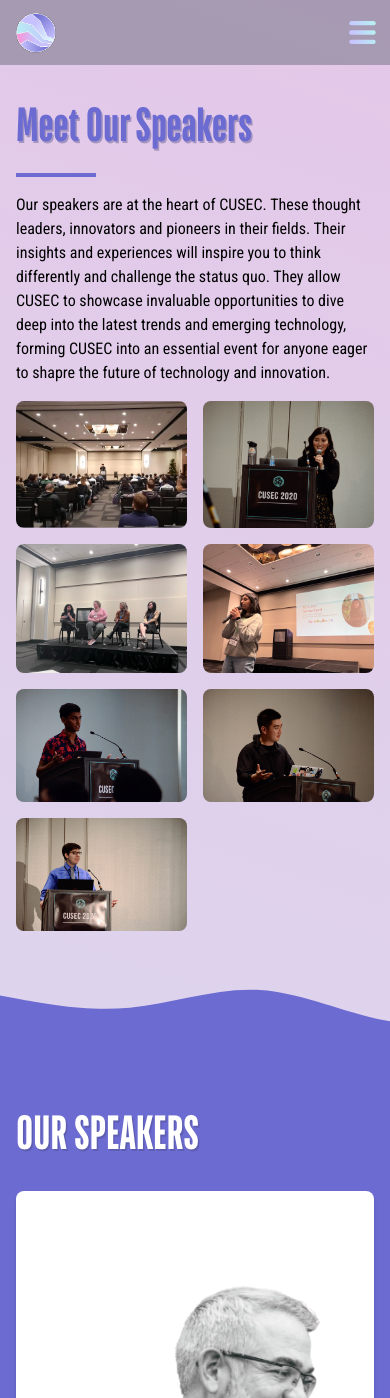
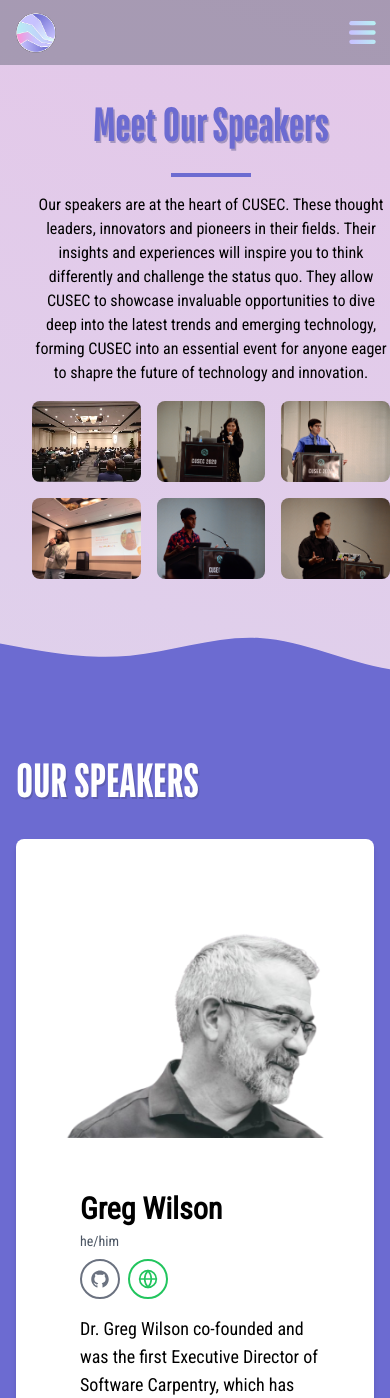
Before and after one commit to cusec/2025, a Next.js app: page /speakers in a window 390 px wide. Shown: the top 1398 px of the page. Built offline with nearby package versions, Linux system fonts and the light colour scheme.

Commit message:
style: improve layout and responsiveness of speaker section

```diff
--- a/components/Speakers/SpeakerHero.tsx
+++ b/components/Speakers/SpeakerHero.tsx
@@ -2,22 +2,22 @@ import React from 'react';
 
 const SpeakerHero = () => {
   return (
-    <div className="relative">
-        <div className="relative z-10">
-          <div className="speaker-hero py-8">
-            <div className="container mx-auto px-4 lg:px-8">
-            <div className="max-w-7xl mx-auto">
-            <h1 className="text-5xl md:text-8xl lg:text-10xl font-bold purpleText mb-4 md:mb-6 leading-tight">
+    <div className="relative py-8">
+      <div className="container mx-auto px-4 lg:px-8 flex justify-center">
+        <div className="max-w-8xl mx-auto flex flex-col md:flex-row justify-center mt-15">
+          <div className="w-full md:w-1/2 xl:w-1/3 text-center md:text-left mx-4 md:mx-8 xl:mx-12 md:mb-0">
+            <h1 className="text-5xl md:text-7xl lg:text-7xl font-bold purpleText mb-4 md:mb-6 leading-tight">
               Meet Our Speakers
             </h1>
-            <div className="h-1 w-20 bg-[#6C6BD1] mb-4 md:mb-6"></div>
+            <div className="h-1 w-20 bg-[#6C6BD1] mb-4 md:mb-6 mx-auto"></div>
             <p className="md:text-lg mb-4 md:mb-6 text-dark-blue RobotoText">
               Our speakers are at the heart of CUSEC. These thought leaders, innovators and pioneers in their fields.
               Their insights and experiences will inspire you to think differently and challenge the status quo.
               They allow CUSEC to showcase invaluable opportunities to dive deep into the latest trends and emerging technology,
               forming CUSEC into an essential event for anyone eager to shapre the future of technology and innovation.
             </p>
-            <div className="grid grid-cols-2 md:grid-cols-3 lg:grid-cols-4 gap-4 justify-items-center">
+          </div>
+          <div className="grid grid-cols-3 gap-4 w-full md:w-1/2 xl:w-2/3 mx-4 md:mx-8 xl:mx-12 md:mt-0">
             <div className="aspect-w-1 aspect-h-1">
               <img
                 src="/images/speakers/carousel/carousel1.webp"
@@ -36,7 +36,7 @@ const SpeakerHero = () => {
             </div>
             <div className="aspect-w-1 aspect-h-1">
               <img
-                    src="/images/speakers/carousel/carousel3.jpeg"
+                src="/images/speakers/carousel/carousel7.jpg"
                 alt="Speaker 3"
                 className="object-cover rounded-lg w-full h-full"
                 loading="lazy"
@@ -66,16 +66,6 @@ const SpeakerHero = () => {
                 loading="lazy"
               />
             </div>
-                <div className="aspect-w-1 aspect-h-1">
-                <img
-                    src="/images/speakers/carousel/carousel7.jpg"
-                    alt="Speaker 7"
-                    className="object-cover rounded-lg w-full h-full"
-                    loading="lazy"
-                />
-                </div>
-            </div>
-            </div>
           </div>
         </div>
       </div>
```
Lines whose indentation alone changed are shown as unchanged.
